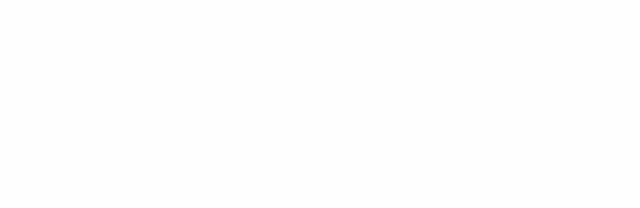
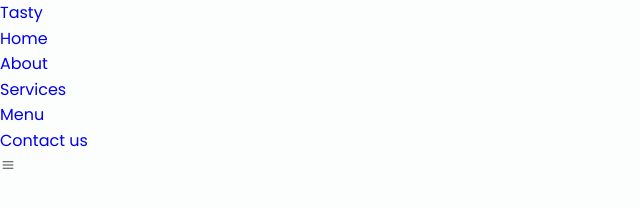
Before and after one commit to pedromaironi/homepage-uiux, a website with bundled scripts: page index.html in a window 1280 px wide. Shown: the whole page, without its empty margins (0-640 px from the left). Built offline with nearby package versions, Linux system fonts and the light colour scheme.

Commit message:
Progress 50%

```diff
--- a/assets/css/styles.css
+++ b/assets/css/styles.css
@@ -29,12 +29,12 @@
   --font-semi-bold: 600;
 
   /*========== Margenes ==========*/
-  --mb-1: .5rem;
-  --mb-2: 1rem;
-  --mb-3: 1.5rem;
-  --mb-4: 2rem;
-  --mb-5: 2.5rem;
-  --mb-6: 3rem;
+  --mb-1: .5rem;        /* 8px */
+  --mb-2: 1rem;        /* 16px */
+  --mb-3: 1.5rem;    /* 24px */
+  --mb-4: 2rem;       /* 32px */
+  --mb-5: 2.5rem;    /* 40px */
+  --mb-6: 3rem;       /* 48px */
 
   /*========== z index ==========*/
   --z-tooltip: 10;
@@ -108,11 +108,48 @@
 }
 
 /*========== CLASS CSS ==========*/
+.section {
+  padding: 4rem 0 2rem;
+}
 
+.section-title, .section-subtitle{
+  text-align: center;
+}
 
+.section-title {
+  font-size: var(--h1-font-size);
+  color: var(--title-color);
+  margin-bottom: var(--mb-3);
+}
+
+.section-subtitle {
+  display: block;
+  color: var(--first-color);
+  font-weight: var(--font-medium);
+  margin-bottom: var(--mb-1);
+}
 /*========== LAYOUT ==========*/
 
+.bd-container{
+  max-width: 960px;
+  width: calc(100% - 2rem);
+  margin-left: var(--mb-2);
+  margin-right: var(--mb-2);
+}
 
+.bd-grid{
+  display: grid;
+  gap: 1.5rem;
+}
+
+.main-header{
+  width: 100%;
+  position: fixed;
+  top: 0;
+  left: 0;
+  z-index: var(--z-fixed);
+  background-color: var(--body-color);
+}
 /*========== NAV ==========*/
 
 @media screen and (max-width: 768px){
--- a/index.html
+++ b/index.html
@@ -4,11 +4,59 @@
         <meta charset="UTF-8">
         <meta http-equiv="X-UA-Compatible" content="IE=edge">
         <meta name="viewport" content="width=device-width, initial-scale=1.0">
+        <!--========== BOX ICONS ==========-->
+        <link
+            href='https://cdn.jsdelivr.net/npm/boxicons@2.0.5/css/boxicons.min.css'
+            rel='stylesheet'>
+
         <!--========== CSS ==========-->
         <link rel="stylesheet" href="assets/css/styles.css">
+
         <title>Restaurant</title>
     </head>
     <body>
+        <!--========== SCROLL TOP ==========-->
 
+        <!--========== HEADER ==========-->
+
+        <header class="main-header" id="header">
+            <nav class="nav bd-containre">
+                <a href="#" class="nav__logo">Tasty</a>
+
+                <div class="nav__menu" id="nav-menu">
+                    <ul class="nav__list">
+                        <li class="nav__item"><a href="#home" class="nav__link">Home</a></li>
+                        <li class="nav__item"><a href="#about" class="nav__link">About</a></li>
+                        <li class="nav__item"><a href="#services" class="nav__link">Services</a></li>
+                        <li class="nav__item"><a href="#menu" class="nav__link">Menu</a></li>
+                        <li class="nav__item"><a href="#contact" class="nav__link">Contact us</a></li>
+                    </ul>
+                </div>
+
+                <div class="nav__toggle" id="nav-toggle">
+                    <i class="bx bx-menu"></i>
+                </div>
+            </nav>
+        </header>
+
+        <main class="1-main">
+
+        </main>
+
+        <!--========== FOOTER ==========-->
+        <footer class="footer section bd-container"></footer>
+        <!--========== HOME ==========-->
+
+        <!--========== ABOUT ==========-->
+
+        <!--========== SERVICES ==========-->
+
+        <!--========== SCROLL REVEAL ==========-->
+        <script src="https://unpkg.com/scrollreveal"></script>
+
+        <!--========== MAIN JS ==========-->
+        <script src="assets/js/main.js"></script>
     </body>
+
+
 </html>
--- a/package.json
+++ b/package.json
@@ -1,6 +1,7 @@
 {
   "dependencies": {
     "boxicons": "^2.0.7",
+    "normalize.css": "^8.0.1",
     "scrollreveal": "^4.0.9"
   }
 }
```
Also changed, not shown: 1 other file. Lines whose indentation alone changed are shown as unchanged.
